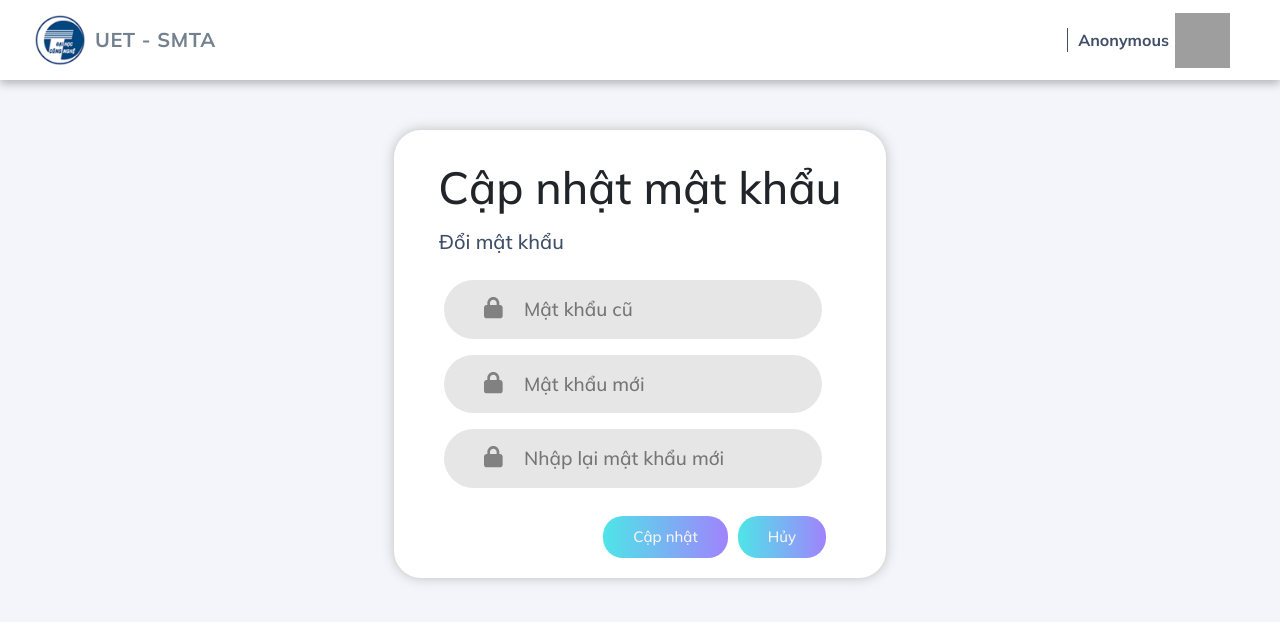
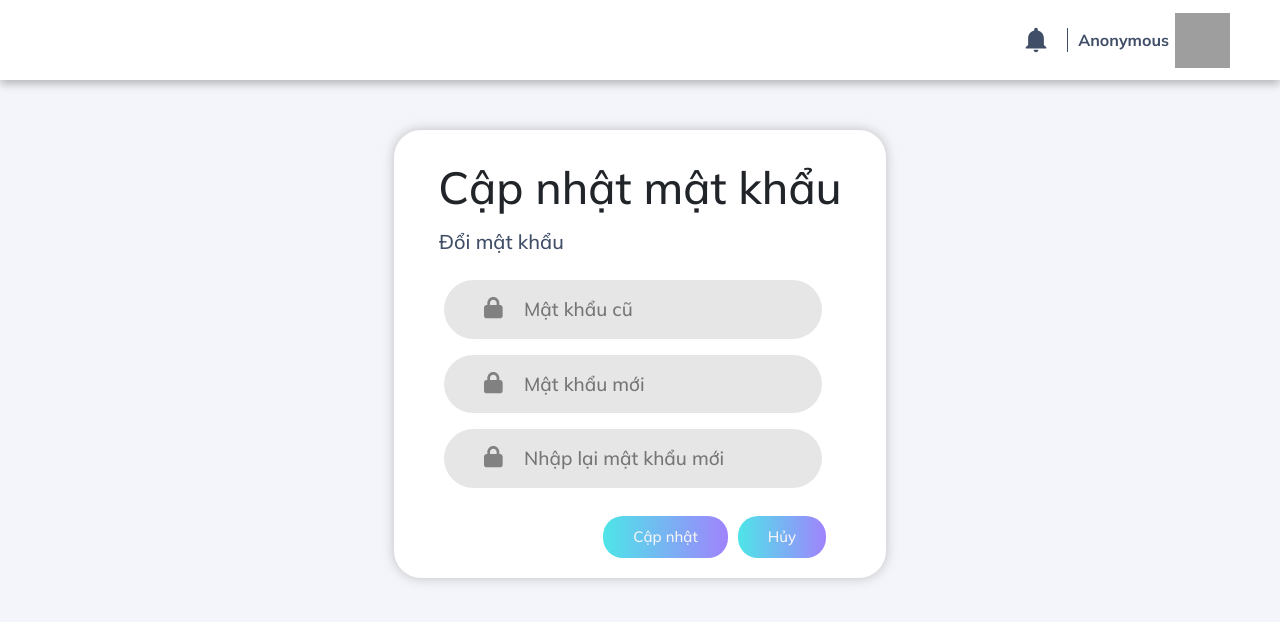
Before and after one commit to MinhCao031/Web3306_22, a React (Create React App) app in the folder client/: page /changePassword in a window 1280 px wide. Shown: the top 622 px of the page. Built offline with nearby package versions, Linux system fonts and the light colour scheme; grey boxes are pictures that could not be loaded.

Commit message:
add navbar in changePass

```diff
--- a/client/src/NavigationMenu/ChangePass/ChangePass.js
+++ b/client/src/NavigationMenu/ChangePass/ChangePass.js
@@ -3,11 +3,14 @@ import Header from './Header';
 import Body from './Body';
 import './ChangePass.css';
 import { Container } from '../../HomePage/TeacherHomePage';
+import NavigationBar from '../../HomePage/components/NavigationBar';
+
 const ChangePass = () => {
   return (
     <>
       <Container>
-        <Header></Header>
+        {/* <Header></Header> */}
+        <NavigationBar />
         <Body></Body>
       </Container>
     </>
```
